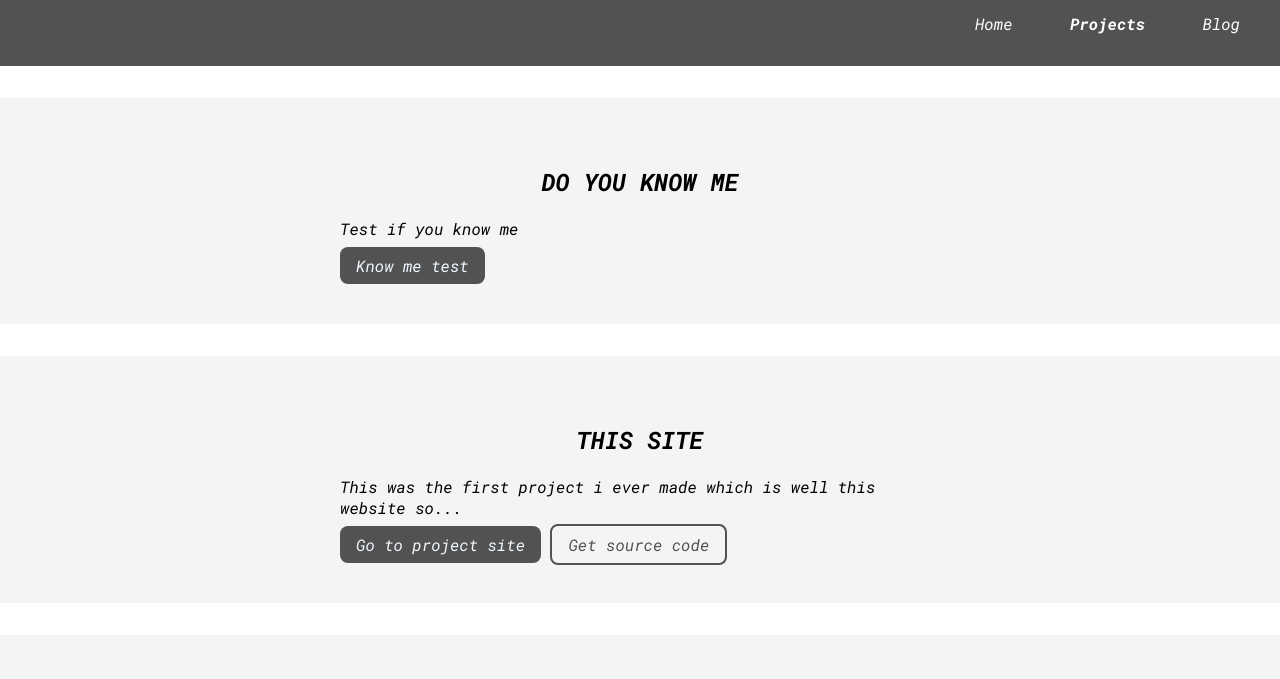
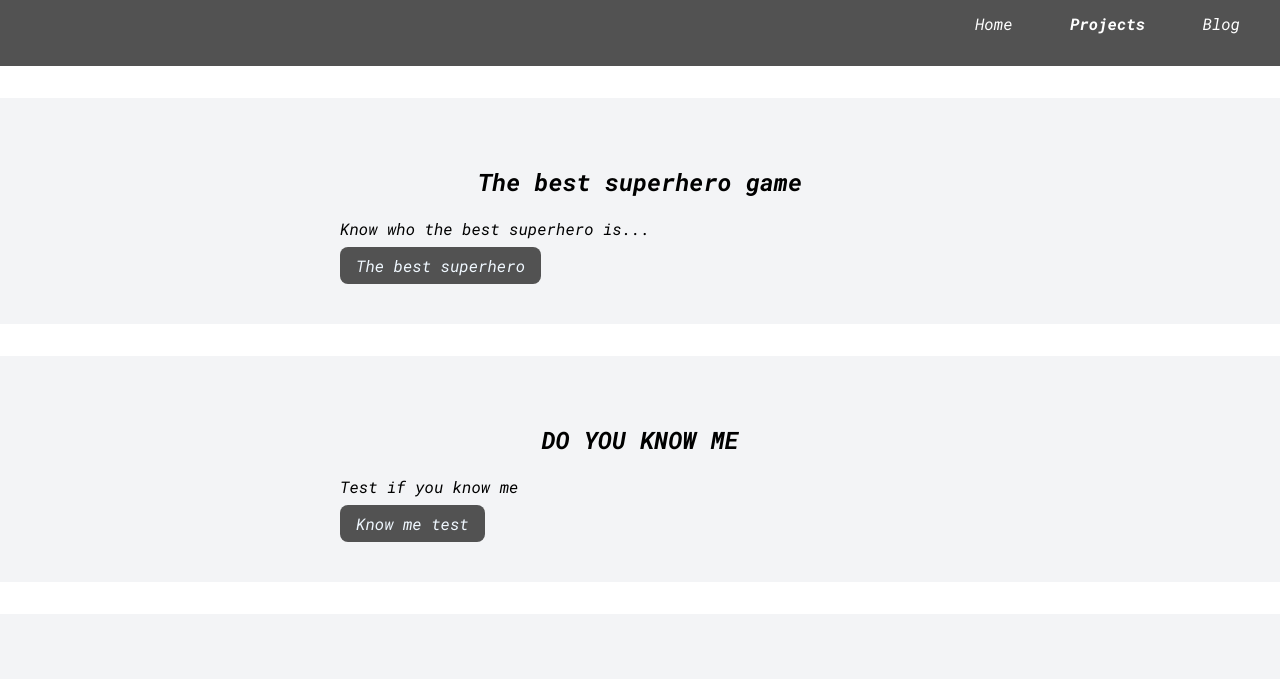
Before and after one commit to Vishz07/Neog-camp-Component-Library, a plain HTML site: page Portfolio.html in a window 1280 px wide. Shown: the part 40-719 px from the top of the page. Drawn offline with Linux system fonts and the light colour scheme.

Commit message:
added more projects

```diff
--- a/Portfolio.html
+++ b/Portfolio.html
@@ -26,6 +26,14 @@
     </ul>
   </nav>
 
+  <section class="section ow portfolio-sections">
+    <div class="container container-center">
+    <h1>The best superhero game</h1>
+    <p>Know who the best superhero is...</p>
+      <a target="_blank" href="https://replit.com/@anandnair234440/Which-Superhero-do-you-know-more#index.js" class="link-primary links link-align">The best superhero</a>
+
+    </div>
+  </section>
   <section class="section ow portfolio-sections">
     <div class="container container-center">
     <h1>DO YOU KNOW ME</h1>
```
